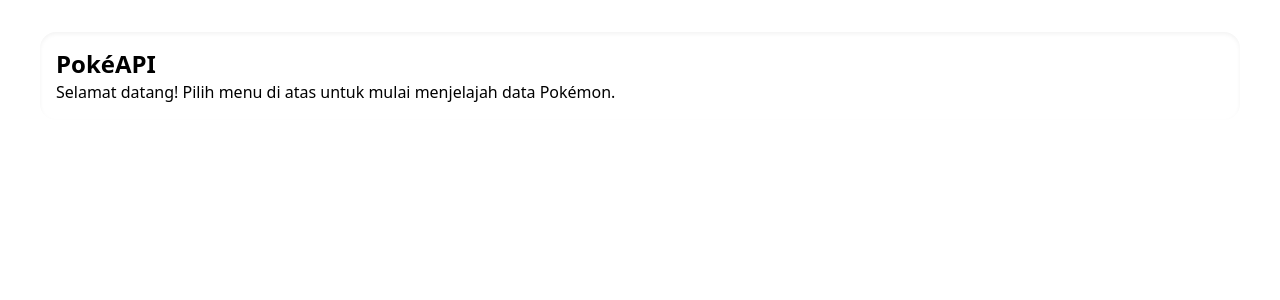
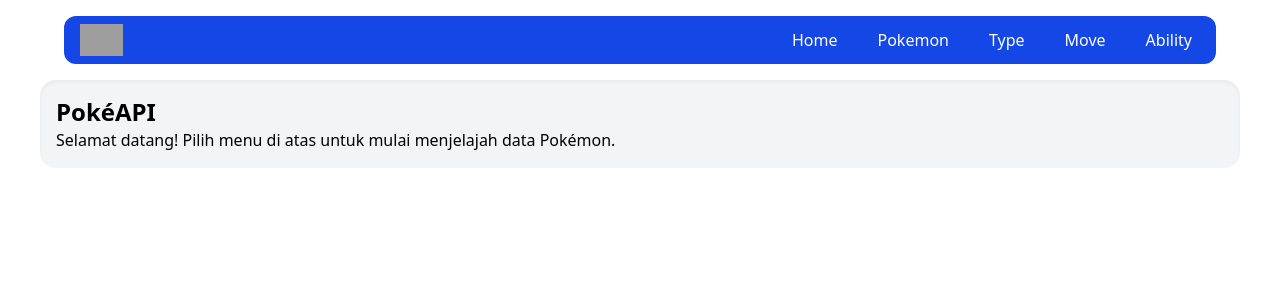
Before and after one commit to machfudn/reactjs-pokeapi, a React (Vite) app: page / in a window 1280 px wide. Shown: the top 300 px of the page. Built offline with nearby package versions, Linux system fonts and the light colour scheme; grey boxes are pictures that could not be loaded.

Commit message:
feat: add Navbar component in Home

```diff
--- a/src/pages/Home.jsx
+++ b/src/pages/Home.jsx
@@ -1,8 +1,12 @@
+import Navbar from '@/components/Navbar';
 export default function Home() {
   return (
-    <div className='border-white shadow-inner mt-8 mx-10 rounded-2xl p-4'>
-      <h1 className='text-2xl font-bold'>PokéAPI</h1>
-      <p>Selamat datang! Pilih menu di atas untuk mulai menjelajah data Pokémon.</p>
-    </div>
+    <>
+      <Navbar />
+      <div className='bg-gray-100 shadow-inner mt-8 mx-10 rounded-2xl p-4'>
+        <h1 className='text-2xl font-bold'>PokéAPI</h1>
+        <p>Selamat datang! Pilih menu di atas untuk mulai menjelajah data Pokémon.</p>
+      </div>
+    </>
   );
 }
```
